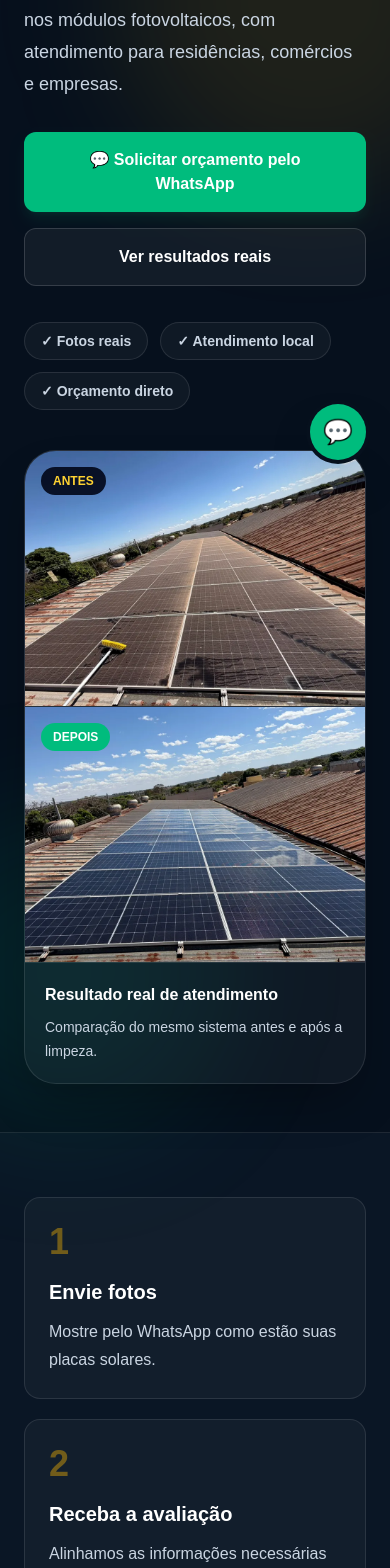
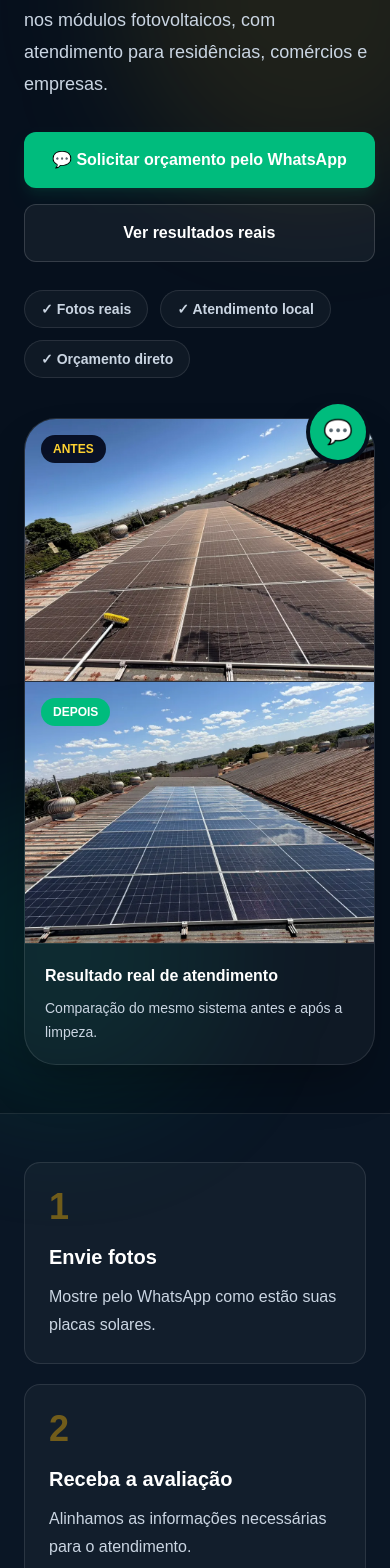
Before and after one commit to Tivytinz/servicos-eletrotecnicos, a Next.js app: page /limpeza-de-placas-solares in a window 390 px wide. Shown: the part 360-1928 px from the top of the page. Built offline with nearby package versions, Linux system fonts and the light colour scheme.

Commit message:
refine: improve solar hero CTA and spacing

```diff
--- a/src/app/limpeza-de-placas-solares/page.tsx
+++ b/src/app/limpeza-de-placas-solares/page.tsx
@@ -153,7 +153,7 @@ export default function LimpezaDePlacasSolares() {
                 href={whatsappLink}
                 target="_blank"
                 rel="noopener noreferrer"
-                className="rounded-xl bg-emerald-500 px-7 py-4 text-center font-extrabold text-white shadow-lg shadow-emerald-500/10 transition hover:-translate-y-0.5 hover:bg-emerald-400"
+                className="whitespace-nowrap rounded-xl bg-emerald-500 px-7 py-4 text-center font-extrabold text-white shadow-lg shadow-emerald-500/10 transition hover:-translate-y-0.5 hover:bg-emerald-400 sm:min-w-[350px]"
               >
                 💬 Solicitar orçamento pelo WhatsApp
               </a>
@@ -165,7 +165,7 @@ export default function LimpezaDePlacasSolares() {
               </a>
             </div>
 
-            <div className="mt-9 flex flex-wrap gap-3 text-sm font-semibold text-slate-300">
+            <div className="mt-7 flex flex-wrap gap-3 text-sm font-semibold text-slate-300">
               {["Fotos reais", "Atendimento local", "Orçamento direto"].map(
                 (item) => (
                   <span
@@ -218,7 +218,7 @@ export default function LimpezaDePlacasSolares() {
       </section>
 
       <section className="bg-[#0a1625]">
-        <div className="mx-auto max-w-7xl px-6 py-16 lg:px-8">
+        <div className="mx-auto max-w-7xl px-6 py-12 lg:px-8">
           <div className="grid gap-5 md:grid-cols-3">
             {[
               [
```
